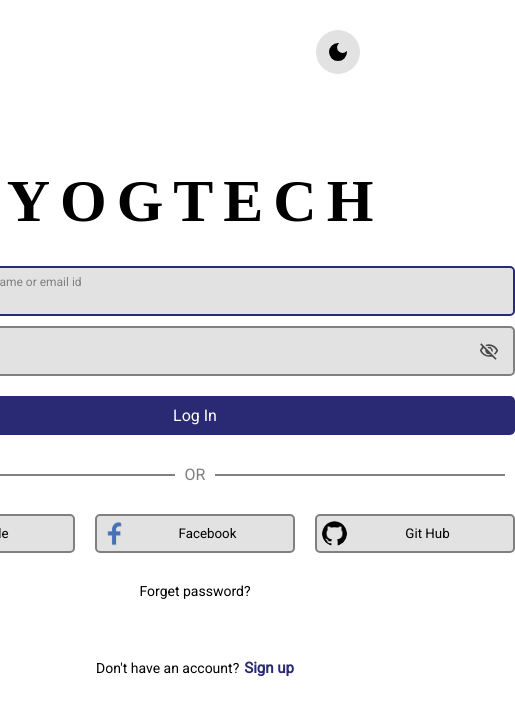
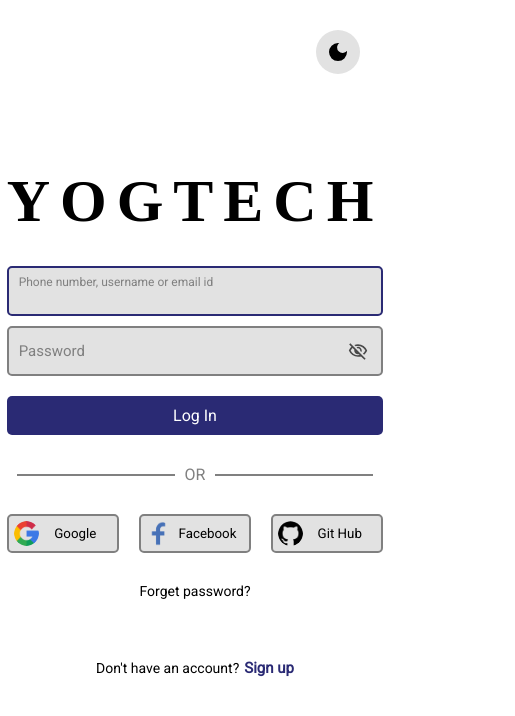
Before and after one commit to yogeshshimpi/Yogtech, a React (Vite) app in the folder frontend/: page / in a window 390 px wide. Shown: the top 716 px of the page, 515 px wide, since content can reach past the window. Built offline with nearby package versions, Linux system fonts and the light colour scheme; no server answers; a web font is replaced by a local one.

Commit message:
Fixed Bug

```diff
--- a/frontend/src/Sign_in/style.css
+++ b/frontend/src/Sign_in/style.css
@@ -288,10 +288,14 @@
 }
 
 @media (max-width:470px) {
+    .hero{
+        padding: 30px;
+    }
     .log_in_sec{
         width: 100%;
+
     }
-}
-@media (max-width:420px) {
+    .authLogin button{
+        width: 100%;
 
 }
```
